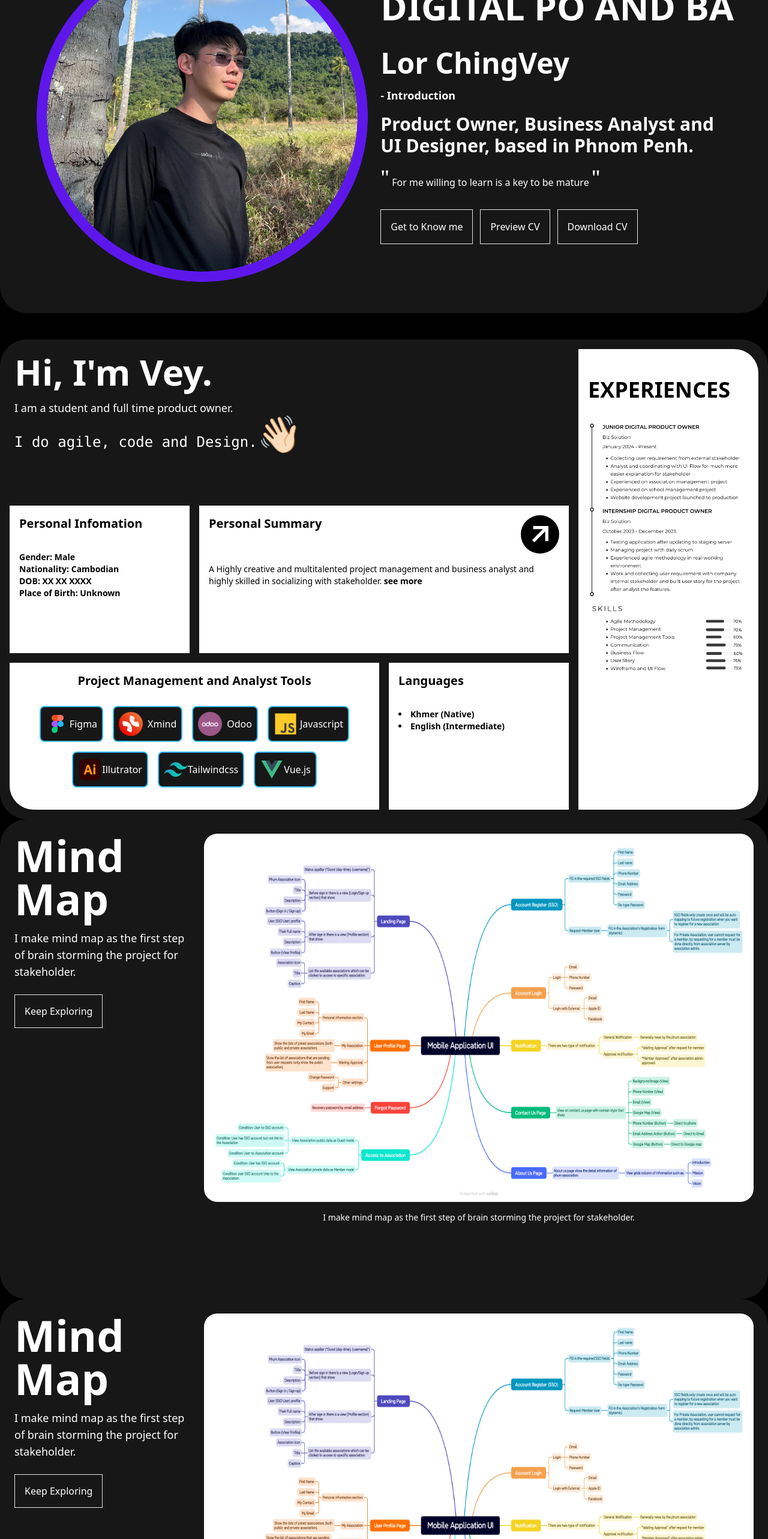
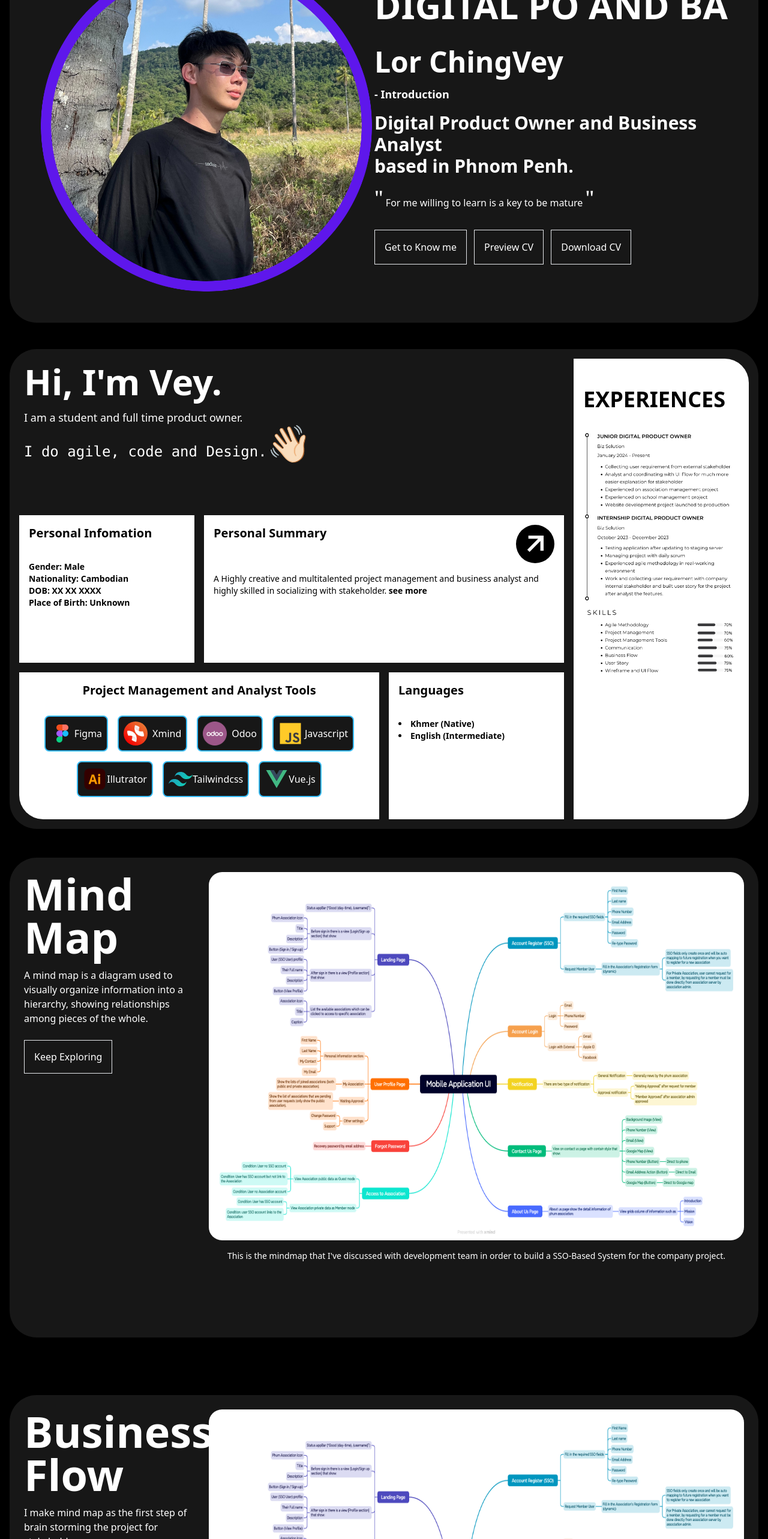
Before and after one commit to ChingVey/LorChingVey, a Vue app: page / in a window 1280 px wide. Shown: the part 234-2800 px from the top of the page at 60% size. Built offline with nearby package versions, Linux system fonts and the light colour scheme.

Commit message:
Fixed Ipad size

```diff
--- a/src/views/HomeView.vue
+++ b/src/views/HomeView.vue
@@ -18,7 +18,7 @@ onClickOutside(modal, () => (ModalOpen1.value = false))
 </script>
 
 <template>
-  <main class="container max-w-full min-h-screen bg-black flex justify-center items-center">
+  <main class="container max-w-full min-h-screen bg-black flex justify-center items-center lg:px-4 lg:pt-4">
     <div class="lg:w-[1500px] lg:h-[800px]">
       <div class="lg:block hidden bg-neutral-900 rounded-[45px] mb-6">
         <div class="flex justify-between items-center p-6">
@@ -43,7 +43,7 @@ onClickOutside(modal, () => (ModalOpen1.value = false))
             <h5 class=" xl:text-6xl lg:text-5xl font-extrabold mb-10">DIGITAL PO AND BA</h5>
             <h1 class="xl:text-5xl lg:text-4xl font-bold"> Lor ChingVey</h1>
             <p class="font-bold text-lg pt-4">- Introduction</p>
-            <p class="text-3xl font-semibold pt-4">Product Owner, Business Analyst and<span class="block">UI Designer, based in Phnom Penh.</span>
+            <p class="text-3xl font-semibold pt-4"> Digital Product Owner and Business Analyst<span class="block"> based in Phnom Penh.</span>
             </p>
             <p class="text-md pt-4"><span class="text-4xl font-serif">"</span> For me willing to learn is a key to be mature <span class="text-4xl font-serif">"</span> </p>
             <div class="flex pt-8">
@@ -108,7 +108,7 @@ onClickOutside(modal, () => (ModalOpen1.value = false))
 
 
 
-  <main id="2nd" class="container max-w-full min-h-screen bg-black flex justify-center items-center">
+  <main id="2nd" class="container max-w-full min-h-screen bg-black flex justify-center items-center lg:px-4">
 
     <div
       class="lg:w-[1500px] lg:h-[800px] lg:bg-neutral-900 lg:text-white lg:rounded-[45px] lg:grid-cols-4 lg:grid lg:grid-rows-3 lg:gap-4 lg:p-4 hidden">
@@ -358,17 +358,17 @@ onClickOutside(modal, () => (ModalOpen1.value = false))
 <!-- SKILLS and PROJECTS SECTION -->
 
 <!-- Mind Up -->
-<main id="3rd" class="container max-w-full lg:min-h-screen min-h-full bg-black flex justify-center items-center">
+<main id="3rd" class="container max-w-full lg:min-h-screen min-h-full lg:py-12 lg:px-4 bg-black flex justify-center items-center">
 
 <div class="lg:w-[1500px] lg:h-[800px] lg:bg-neutral-900 lg:text-white lg:rounded-[45px] lg:grid-cols-4 lg:grid lg:grid-rows-3 lg:gap-4 lg:p-4 hidden">
   <div class="rounded-[30px] col-span-1 row-span-3">
-      <h5 class="text-7xl text-left font-bold p-2">Mind Map</h5>
-      <h1 class="text-lg text-left font-san p-2 pb-10">I make mind map as the first step of brain storming the project for stakeholder.</h1>
+      <h5 class="lg:text-5xl xl:text-7xl text-left font-bold p-2">Mind Map</h5>
+      <h1 class="text-md text-left font-san p-2 pb-10">A mind map is a diagram used to visually organize information into a hierarchy, showing relationships among pieces of the whole.</h1>
       <a class="cursor-pointer p-4 ml-2 border border-1 hover:bg-white hover:text-black transition duration-100 delay-100" href="#buss">Keep Exploring</a>
   </div>
   <div class="rounded-[30px] col-span-3 row-span-3">
     <img class="lg:rounded-[30px] lg:w-[1500px] lg:h-[630px] p-2 items-center" src="/MobileApplicationUI.png" alt="">
-    <h1 class="text-sm text-center font-san p-2">I make mind map as the first step of brain storming the project for stakeholder.</h1>
+    <h1 class="text-sm text-center font-san p-2">This is the mindmap that I've discussed with development team in order to build a SSO-Based System for the company project.</h1>
   </div>
 </div>
 
@@ -388,13 +388,13 @@ onClickOutside(modal, () => (ModalOpen1.value = false))
 
 <!-- Business Flow -->
 
-<main id="3rd" class="container max-w-full lg:min-h-screen min-h-full bg-black flex justify-center items-center">
+<main id="buss" class="container max-w-full lg:min-h-screen min-h-full lg:py-12 lg:px-4 bg-black flex justify-center items-center">
 
 <div class="lg:w-[1500px] lg:h-[800px] lg:bg-neutral-900 lg:text-white lg:rounded-[45px] lg:grid-cols-4 lg:grid lg:grid-rows-3 lg:gap-4 lg:p-4 hidden">
   <div class="rounded-[30px] col-span-1 row-span-3">
-      <h5 class="text-7xl text-left font-bold p-2">Mind Map</h5>
-      <h1 class="text-lg text-left font-san p-2 pb-10">I make mind map as the first step of brain storming the project for stakeholder.</h1>
-      <a class="cursor-pointer p-4 ml-2 border border-1 hover:bg-white hover:text-black transition duration-100 delay-100" href="#buss">Keep Exploring</a>
+      <h5 class="lg:text-5xl xl:text-7xl text-left font-bold p-2">Business Flow</h5>
+      <h1 class="text-md text-left font-san p-2 pb-10">I make mind map as the first step of brain storming the project for stakeholder.</h1>
+      <a class="cursor-pointer p-4 ml-2 border border-1 hover:bg-white hover:text-black transition duration-100 delay-100" href="#user">Keep Exploring</a>
   </div>
   <div class="rounded-[30px] col-span-3 row-span-3">
     <img class="lg:rounded-[30px] lg:w-[1500px] lg:h-[630px] p-2 items-center" src="/MobileApplicationUI.png" alt="">
@@ -405,7 +405,7 @@ onClickOutside(modal, () => (ModalOpen1.value = false))
 <div class=" w-[1000px] h-[600px] bg-neutral-900 text-white justify-center items-center flex lg:hidden">
   <div class=" rounded-[30px] p-2">
     <div class="inline-block justify-between items-center">
-      <h5 class="text-4xl text-center font-bold p-2">Mind Map</h5>
+      <h5 class="text-4xl text-center font-bold p-2">Business Flow</h5>
       <h1 class="text-sm text-center font-san p-2">I make mind map as the first step of brain storming the project for stakeholder.</h1>
     <img class="rounded-[30px] h-[350px] p-2 items-center" src="/MobileApplicationUI.png" alt="">
     </div>
@@ -418,13 +418,13 @@ onClickOutside(modal, () => (ModalOpen1.value = false))
 
 <!-- User Story -->
 
-<main id="3rd" class="container max-w-full lg:min-h-screen min-h-full bg-black flex justify-center items-center">
+<main id="user" class="container max-w-full lg:min-h-screen min-h-full lg:py-12 lg:px-4 bg-black flex justify-center items-center">
 
 <div class="lg:w-[1500px] lg:h-[800px] lg:bg-neutral-900 lg:text-white lg:rounded-[45px] lg:grid-cols-4 lg:grid lg:grid-rows-3 lg:gap-4 lg:p-4 hidden">
   <div class="rounded-[30px] col-span-1 row-span-3">
-      <h5 class="text-7xl text-left font-bold p-2">Mind Map</h5>
-      <h1 class="text-lg text-left font-san p-2 pb-10">I make mind map as the first step of brain storming the project for stakeholder.</h1>
-      <a class="cursor-pointer p-4 ml-2 border border-1 hover:bg-white hover:text-black transition duration-100 delay-100" href="#buss">Keep Exploring</a>
+      <h5 class="lg:text-5xl xl:text-7xl text-left font-bold p-2">User Story</h5>
+      <h1 class="text-md text-left font-san p-2 pb-10">I make mind map as the first step of brain storming the project for stakeholder.</h1>
+      <a class="cursor-pointer p-4 ml-2 border border-1 hover:bg-white hover:text-black transition duration-100 delay-100" href="#4th">Keep Exploring</a>
   </div>
   <div class="rounded-[30px] col-span-3 row-span-3">
     <img class="lg:rounded-[30px] lg:w-[1500px] lg:h-[630px] p-2 items-center" src="/MobileApplicationUI.png" alt="">
@@ -435,7 +435,7 @@ onClickOutside(modal, () => (ModalOpen1.value = false))
 <div class=" w-[1000px] h-[600px] bg-neutral-900 text-white items-center justify-center flex lg:hidden">
   <div class=" rounded-[30px] p-2">
     <div class="inline-block justify-between items-center">
-      <h5 class="text-4xl text-center font-bold p-2">Mind Map</h5>
+      <h5 class="text-4xl text-center font-bold p-2">User Story</h5>
       <h1 class="text-sm text-center font-san p-2">I make mind map as the first step of brain storming the project for stakeholder.</h1>
     <img class="rounded-[30px] h-[350px] p-2 items-center" src="/MobileApplicationUI.png" alt="">
     </div>
@@ -448,7 +448,7 @@ onClickOutside(modal, () => (ModalOpen1.value = false))
 
 <!-- SKILLS and PROJECTS SECTION -->
 
-  <main id="4th" class="container max-w-full min-h-screen bg-black flex justify-center items-center">
+  <main id="4th" class="container max-w-full min-h-screen bg-black flex justify-center items-center lg:px-4">
 
     <div
       class="lg:w-[1500px] lg:h-[800px] lg:bg-neutral-900 lg:text-white lg:rounded-[45px] lg:grid-cols-4 lg:grid lg:grid-rows-3 lg:gap-4 lg:p-4 hidden">
```
